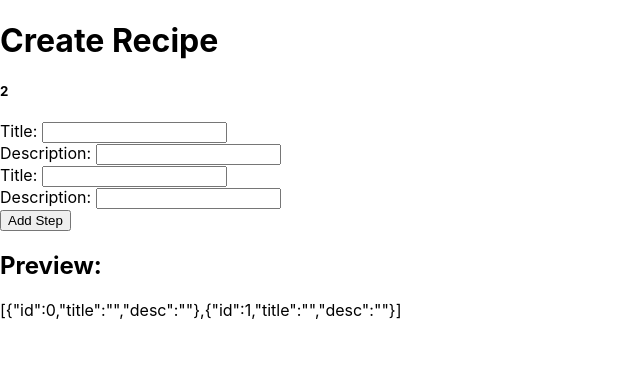
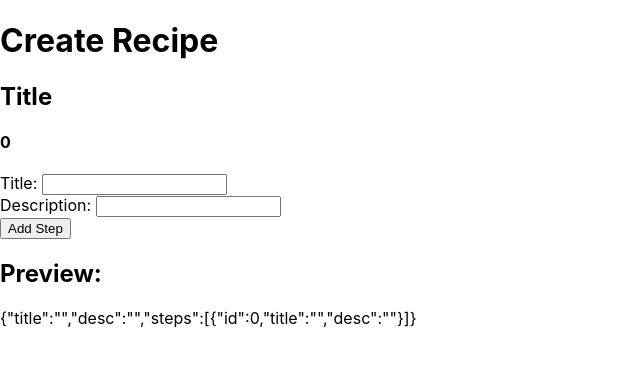
Before and after one commit to zach-habib/Biteful, a React (Create React App) app: page /create in a window 1280 px wide. Both pictures are taken after a click on the button "Add Step". Shown: the top 366 px of the page, without its empty margins (0-640 px from the left). Built offline with nearby package versions, Linux system fonts and the light colour scheme.

Commit message:
Change recipe from array to object

```diff
--- a/src/components/Step.js
+++ b/src/components/Step.js
@@ -21,6 +21,7 @@ const Step = (props) => {
 
   return (
     <form>
+      <h4>{props.item.id}</h4>
       <label htmlFor="title">Title: </label>
       <input
         id="title"
--- a/src/routes/Create.js
+++ b/src/routes/Create.js
@@ -6,36 +6,47 @@ let recipeData, setRecipe
 
 const HandleChange = (values) => {
 	setRecipe(prev => {
-		const newRecipe = prev.slice()
-		newRecipe[values.id] = values
+		const newRecipe = { ...prev }
+		newRecipe.steps[values.id] = values
 		return newRecipe
 	})
 }
 
-const AddStep = (prev) => {
+const AddStep = () => {
 	setRecipe(prev => {
+		console.log(prev)
 		const newStep = {
-			id: prev.length,
+			id: prev.steps.length,
 			title: '',
 			desc: ''
 		}
-		return [...prev, newStep]
+		// return [...prev.steps, newStep]
+		return { ...prev, steps: [...prev.steps, newStep] }
 	})
 }
 
 const Create = () => {
-	[recipeData, setRecipe] = useState([{
-		id: 0,
-		title: '',
-		desc: ''
-	}])
+	// [recipeData, setRecipe] = useState([{
+	// 	id: 0,
+	// 	title: '',
+	// 	desc: ''
+	// }])
+	[recipeData, setRecipe] = useState(
+		{
+			title: '',
+			desc: '',
+			steps: []
+		}
+	)
 	let navigate = useNavigate();
+
+	console.log(recipeData.steps)
 
 	return (
 		<div>
 			<h1>Create Recipe</h1>
-			<h5>{recipeData.length}</h5>
-			{recipeData.map(item => {
+			<h2>Title</h2>
+			{recipeData.steps.map(item => {
 				return (
 					<Step
 						key={item.id}
```
